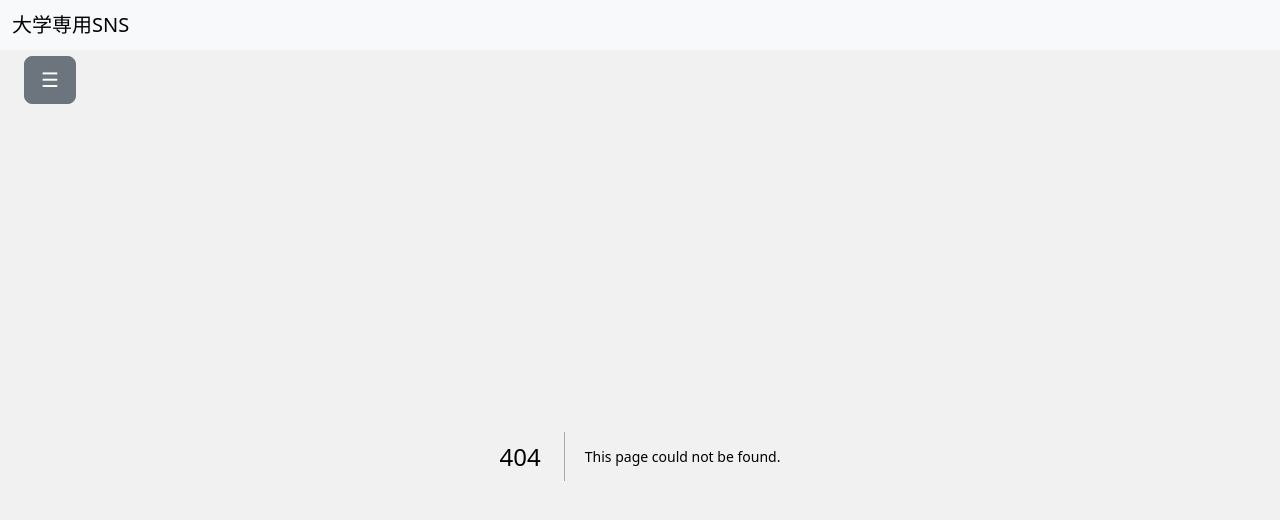
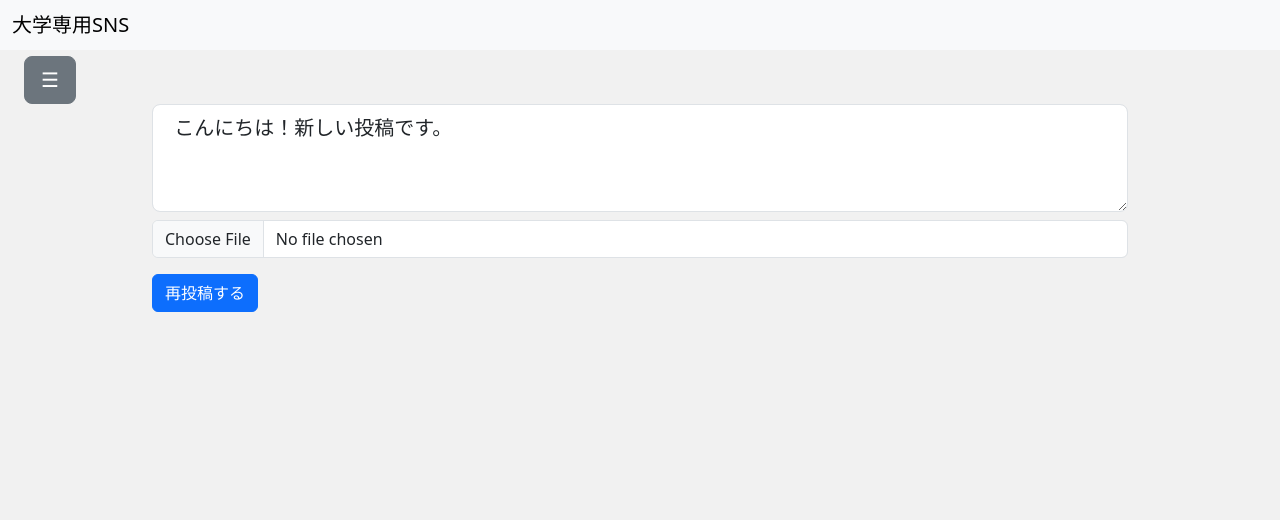
Before and after one commit to b2230230/SNS, a Next.js app in the folder my-next-app/: page /readdForm in a window 1280 px wide. Before the commit this address had no page. Shown: the top 520 px of the page. Built offline with nearby package versions, Linux system fonts and the light colour scheme.

Commit message:
編集画面の編集

```diff
--- /dev/null
+++ b/my-next-app/src/app/readdForm/page.jsx
@@ -0,0 +1,66 @@
+'use client';
+import { useState } from 'react';
+
+const ReaddForm = ({ onAdd }) => {
+  const [content, setContent] = useState(' こんにちは！新しい投稿です。');
+  const [image, setImage] = useState(null);
+  const [preview, setPreview] = useState(null);
+
+  const handleSubmit = (e) => {
+    e.preventDefault();
+    if (!content.trim()) return;
+
+    // 投稿データを作成
+    onAdd({ content, image });
+
+    // フォームをリセット
+    setContent('');
+    setImage(null);
+    setPreview(null);
+  };
+
+  const handleImageChange = (e) => {
+    const file = e.target.files[0];
+    if (!file) return;
+
+    setImage(file);
+    setPreview(URL.createObjectURL(file));
+  };
+
+  return (
+    <div className="container custom-container mt-5">
+      <form onSubmit={handleSubmit} className="mb-4">
+        <textarea
+          className="form-control form-control-lg mb-2"
+          rows="3"
+          value={content}
+          onChange={(e) => setContent(e.target.value)}
+          placeholder="投稿内容を入力"
+        />
+
+        <input
+          type="file"
+          accept="image/*"
+          className="form-control mb-2"
+          onChange={handleImageChange}
+        />
+
+        {preview && (
+          <div className="mb-2">
+            <img
+              src={preview}
+              alt="プレビュー"
+              style={{ maxWidth: '50%', height: 'auto', borderRadius: '8px' }}
+            />
+          </div>
+        )}
+
+        <button type="submit" className="btn btn-primary mt-2">
+          再投稿する
+        </button>
+      </form>
+    </div>
+  );
+};
+
+export default ReaddForm;
```
Also changed, not shown: my-next-app/src/app/profile/[id]/page.jsx (+30 -1 lines).
